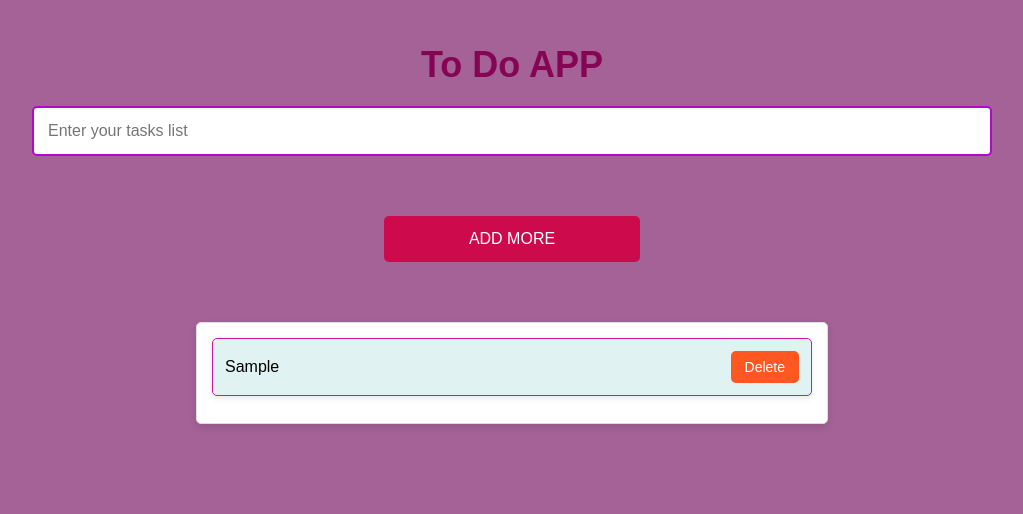
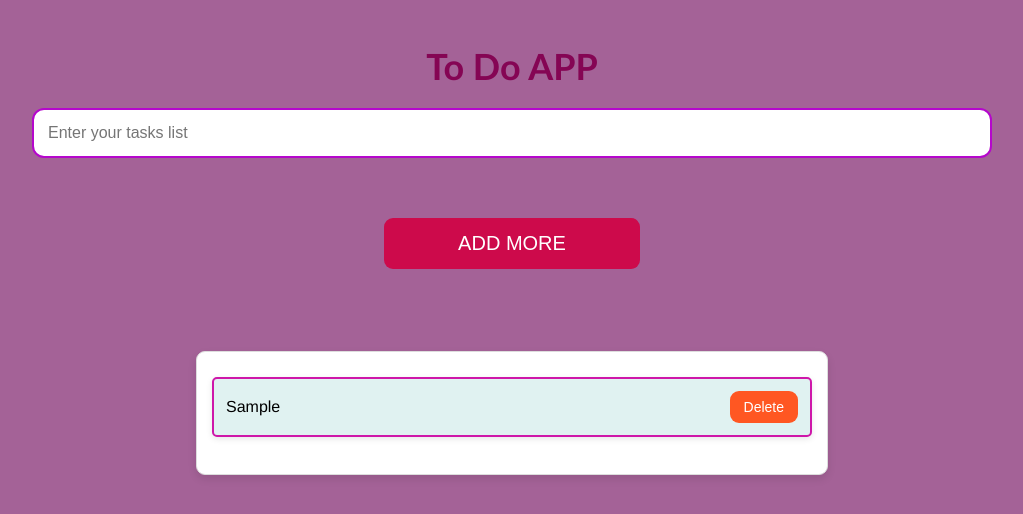
Before and after one commit to snehaborude/assignment37, a plain HTML site: page index.html in a window 1280 px wide. Both pictures are taken after typing "Sample" into the empty fields and a click on the button "ADD MORE". Shown: the whole page, without its empty margins (128-1151 px from the left). Drawn offline with Linux system fonts and the light colour scheme.

Commit message:
changes added

```diff
--- a/todo.css
+++ b/todo.css
@@ -16,6 +16,7 @@ h1 {
     color: #850554;
     font-size: 36px;
     margin-bottom: 20px;
+    font-family: 'Gill Sans', 'Gill Sans MT', Calibri, 'Trebuchet MS', sans-seri;
 }
 
 
@@ -33,7 +34,7 @@ h1 {
     width: 75%;
     padding: 14px;
     border: 2px solid #b507cc;
-    border-radius: 5px;
+    border-radius: 12px;
     font-size: 16px;
     box-sizing: border-box;
     transition: border-color 0.3s;
@@ -53,8 +54,8 @@ h1 {
     background-color: #cd0a4b;
     color: white;
     border: none;
-    border-radius: 5px;
-    font-size: 16px;
+    border-radius:9px;
+    font-size: 20px;
     cursor: pointer;
     transition: background-color 0.3s;
     margin-top: 60px;
@@ -70,25 +71,28 @@ h1 {
 #task-container {
     width: 100%;
     max-width: 600px;
+    margin-top: 22px;
     max-height: 500px;
     overflow-y: scroll  ;
     background-color: #fff;
     padding: 15px;
-    border-radius: 5px;
+    border-radius: 9px;
     border: 1px solid #ddd;
     box-shadow: 0 4px 8px rgba(0, 0, 0, 0.1);
 }
 
 
 .to-do-item {
+    font-family: 'Franklin Gothic Medium', 'Arial Narrow', Arial, sans-serif;
     display: flex;
     justify-content: space-between;
     align-items: center;
     background-color: #e0f2f1;
-    border: 1px solid #ce17a9;
+    border: 2px solid #ce17a9;
+    margin-top: 10px;
     padding: 12px;
     border-radius: 5px;
-    margin-bottom: 12px;
+    margin-bottom: 22px;
     font-size: 16px;
     transition: transform 0.3s ease, box-shadow 0.3s ease;
     box-shadow: 0 2px 6px rgba(0, 0, 0, 0.1);
@@ -96,7 +100,7 @@ h1 {
 
 .to-do-item:hover {
     transform: scale(1.02);
-    box-shadow: 0 6px 12px rgba(0, 0, 0, 0.2);
+    box-shadow: 0 6px 12px rgba(75, 3, 34, 0.2);
 }
 
 .btn-del {
@@ -104,10 +108,11 @@ h1 {
     color: white;
     border: none;
     padding: 8px 14px;
-    border-radius: 5px;
+    border-radius: 9px;
     cursor: pointer;
     font-size: 14px;
     transition: background-color 0.3s ease;
+
 }
 
 .btn-del:hover {
```
